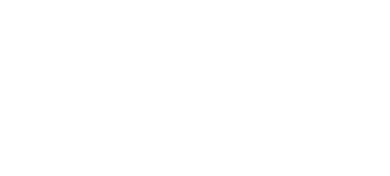
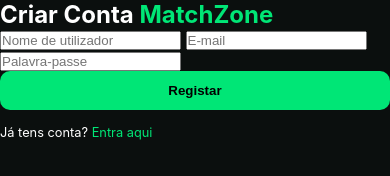
Before and after one commit to LUXURII/MatchZone, a website: page public/register.html in a window 390 px wide. Drawn offline with Linux system fonts and the light colour scheme.

Commit message:
feat: complete stable registration flow for MatchZone v1.1.0
MatchZone v1.1.0 - Implementação Final de Registo
- Adicionado o ficheiro public/register.html com tratamento de erros robusto.
- Implementada a função handleRegister com proteção contra submissões duplas.
- Configurada a comunicação via JSON com o endpoint /api/auth/register.
- Adicionado redirecionamento automático para a página de login após sucesso.
- Design responsivo integrado com o CSS global da plataforma.

```diff
--- a/public/register.html
+++ b/public/register.html
@@ -1,30 +1,75 @@
-<!-- Verifique apenas a parte do <script> no seu arquivo -->
+<!DOCTYPE html>
+<html lang="pt">
+<head>
+    <meta charset="UTF-8">
+    <meta name="viewport" content="width=device-width, initial-scale=1.0">
+    <title>MatchZone | Criar Conta</title>
+    <link rel="stylesheet" href="css/style.css">
+</head>
+<body class="login-body">
+
+    <div class="login-box">
+        <h2>Criar Conta <span style="color: #00e676;">MatchZone</span></h2>
+
+        <div class="input-group">
+            <input type="text" id="username" placeholder="Nome de utilizador" required>
+            <input type="email" id="email" placeholder="E-mail" required>
+            <input type="password" id="password" placeholder="Palavra-passe" required>
+        </div>
+
+        <!-- type="button" impede o recarregamento indesejado da página -->
+        <button type="button" class="primary" id="btn-register" onclick="handleRegister()">
+            Registar
+        </button>
+
+        <p style="margin-top: 15px; font-size: 0.8rem;">
+            Já tens conta? <a href="/login.html" style="color: #00e676; text-decoration: none;">Entra aqui</a>
+        </p>
+    </div>
+
     <script>
         async function handleRegister() {
+            const btn = document.getElementById('btn-register');
             const username = document.getElementById('username').value;
             const email = document.getElementById('email').value;
             const password = document.getElementById('password').value;
 
-        if(!username || !email || !password) return alert("Preencha todos os campos");
+            if(!username || !email || !password) {
+                return alert("Por favor, preencha todos os campos.");
+            }
+
+            // Desativa o botão para evitar cliques duplos
+            btn.disabled = true;
+            btn.innerText = "A processar...";
 
             try {
-            // O caminho '/api/auth/register' deve ser exatamente este
+                // Rota absoluta relativa para o backend v1.1.0
                 const res = await fetch('/api/auth/register', {
                     method: 'POST',
-                headers: { 'Content-Type': 'application/json' },
+                    headers: {
+                        'Content-Type': 'application/json',
+                        'Accept': 'application/json'
+                    },
                     body: JSON.stringify({ username, email, password })
                 });
 
                 const data = await res.json();
 
                 if (res.ok) {
-                alert("Conta criada com sucesso! Faça login.");
+                    alert("✅ Conta criada com sucesso! Redirecionando para login...");
                     window.location.href = '/login.html';
                 } else {
-                alert(data.message || 'Erro ao registar');
+                    alert("❌ Erro: " + (data.message || "Falha no registo"));
+                    btn.disabled = false;
+                    btn.innerText = "Registar";
                 }
             } catch (err) {
-            alert("Erro ao conectar com o servidor. Tente novamente.");
+                console.error("Erro na requisição:", err);
+                alert("❌ Erro ao conectar com o servidor. Verifique a sua ligação.");
+                btn.disabled = false;
+                btn.innerText = "Registar";
             }
         }
     </script>
+</body>
+</html>
```
Lines whose indentation alone changed are shown as unchanged.
